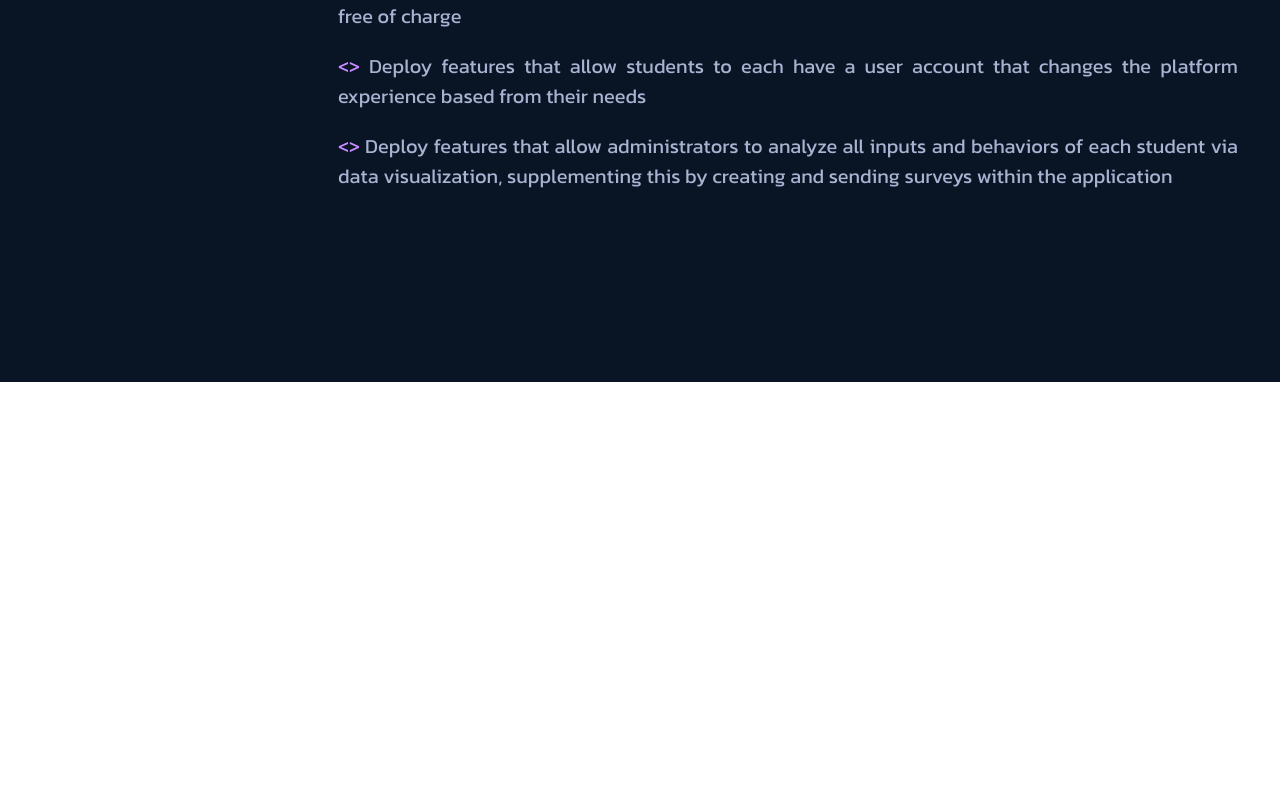
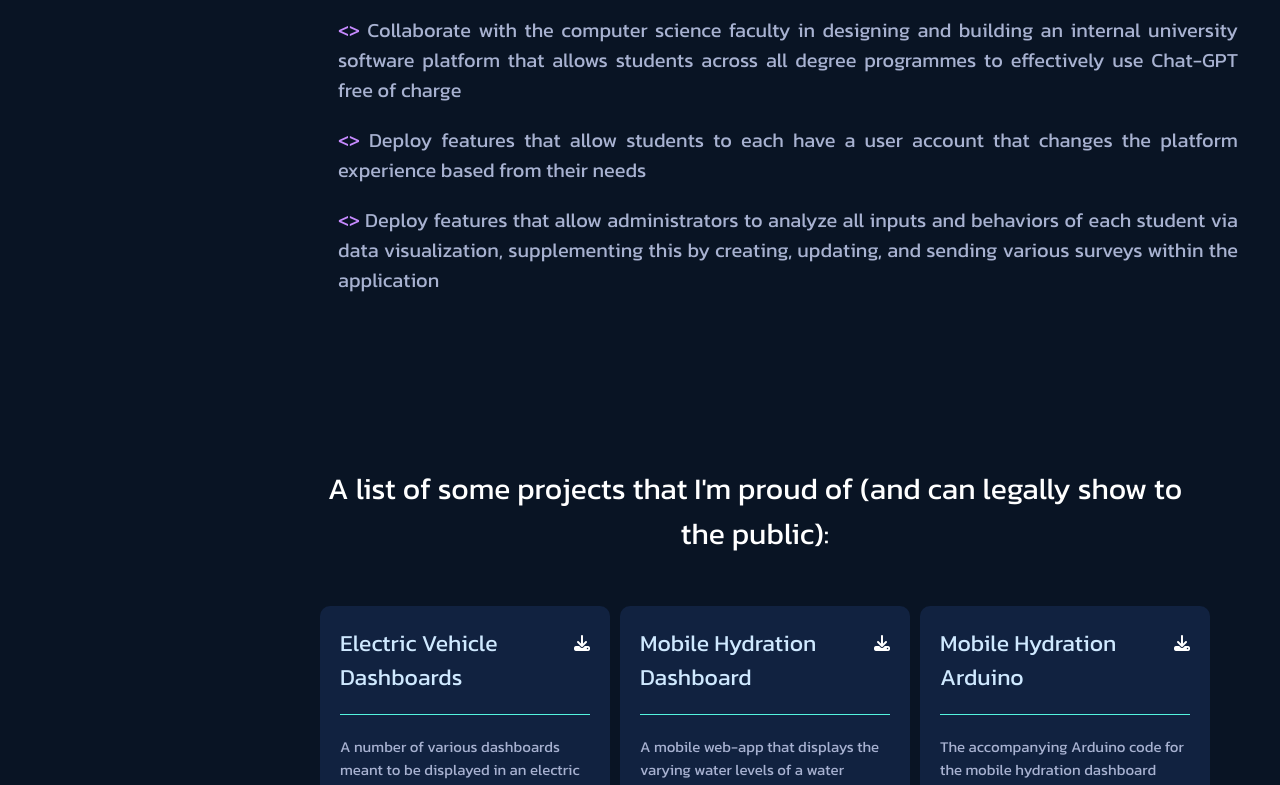
Before and after one commit to CaitlinChiang/Portfolio, a React (Create React App) app: page / in a window 1280 px wide. Shown: the part 1754-2539 px from the top of the page. Before the commit the page ends 2136 px from the top, so only its background shows below. Built offline with nearby package versions, Linux system fonts and the light colour scheme.

Commit message:
Save latest iteration

```diff
--- a/public/index.html
+++ b/public/index.html
@@ -9,6 +9,7 @@
       name="description"
       content="Web site created using create-react-app"
     />
+    <script src="https://kit.fontawesome.com/a076d05399.js" crossorigin="anonymous"></script>
     <link rel="apple-touch-icon" href="%PUBLIC_URL%/logo192.png" />
     <!--
       manifest.json provides metadata used when your web app is installed on a
--- a/src/App.js
+++ b/src/App.js
@@ -1,6 +1,7 @@
 import Home from './components/Home'
 import Skills from './components/Skills'
 import Experiences from './components/Experiences'
+import Projects from './components/Projects'
 import './App.css'
 import './styles/Global.css'
 
@@ -11,6 +12,7 @@ function App() {
         <Home />
         <Skills />
         <Experiences />
+        <Projects />
       </div>
     </div>
   )
--- a/src/components/Experiences.js
+++ b/src/components/Experiences.js
@@ -67,7 +67,7 @@ class Experiences extends Component {
         description: [
           'Collaborate with the computer science faculty in designing and building an internal university software platform that allows students across all degree programmes to effectively use Chat-GPT free of charge',
           'Deploy features that allow students to each have a user account that changes the platform experience based from their needs',
-          'Deploy features that allow administrators to analyze all inputs and behaviors of each student via data visualization, supplementing this by creating and sending surveys within the application'
+          'Deploy features that allow administrators to analyze all inputs and behaviors of each student via data visualization, supplementing this by creating, updating, and sending various surveys within the application'
         ]
       }
     ]
--- a/src/components/Projects.js
+++ b/src/components/Projects.js
@@ -0,0 +1,106 @@
+import React, { Component } from 'react'
+import FadeInSection from './FadeInSection'
+import '../styles/Projects.css'
+
+class Projects extends Component {
+  render() {
+    const projects = [
+      {
+        title: 'Electric Vehicle Dashboards',
+        about: 'A number of various dashboards meant to be displayed in an electric vehicle.',
+        link: 'https://github.com/CaitlinChiang/EV-Screens',
+        technologies: 'React.js'
+      },
+      {
+        title: 'Mobile Hydration Dashboard',
+        about: 'A mobile web-app that displays the varying water levels of a water container to the user.',
+        link: 'https://github.com/CaitlinChiang/Hydration-Dashboard',
+        technologies: 'React.js'
+      },
+      {
+        title: 'Mobile Hydration Arduino',
+        about: 'The accompanying Arduino code for the mobile hydration dashboard project.',
+        link: 'https://github.com/CaitlinChiang/Hydration-Arduino',
+        technologies: 'Arduino C++'
+      },
+      {
+        title: 'This Portfolio Site',
+        about: 'A site that showcases my personal portfolio.',
+        link: 'https://github.com/CaitlinChiang/Portfolio-Site',
+        technologies: 'React.js'
+      },
+      {
+        title: 'E-commerce System',
+        about: 'A fully built e-commerce template system, from the shopping experience to the management of stock.',
+        link: 'https://github.com/CaitlinChiang/Ecommerce-System',
+        technologies: 'MongoDB, Node.js + Express.js, React.js Hooks, Typescript, Apollo GraphQL, AWS'
+      },
+      {
+        title: 'Heart to Heart Project',
+        about: 'Heart to Heart is a project in which two users can visualize their heartbeats syncing via LED lights.',
+        link: 'https://github.com/CaitlinChiang/Portfolio-Site',
+        technologies: 'Arduino C++'
+      },
+      {
+        title: 'Instahelp',
+        about: 'A platform that allows organizations to match with those in need of help during natural disasters.',
+        link: 'https://github.com/CaitlinChiang/instahelp',
+        technologies: 'React.js'
+      },
+      {
+        title: 'Soren-Frontend',
+        about: 'A frontend e-commerce site for company Soren which focuses on selling clothing.',
+        link: 'https://github.com/CaitlinChiang/Soren-Frontend',
+        technologies: 'React.js',
+      },
+      {
+        title: 'Soren-Backend',
+        about: 'A backend system for e-commerce built based on SQL.',
+        link: 'https://github.com/CaitlinChiang/Soren-Backend',
+        technologies: 'SQL, Node.js + Express.js'
+      },
+      {
+        title: 'The Busy Bee',
+        about: 'A full e-commerce system for a business that focuses on selling body care products.',
+        link: 'https://github.com/CaitlinChiang/The-Busy-Bee',
+        technologies: 'React.js'
+      },
+      {
+        title: 'Pandemic Dashboard',
+        about: 'A dashboard that serves as a central place of information regarding the pandemic.',
+        link: 'https://github.com/CaitlinChiang/Battle-Covid-19-Website',
+        technologies: 'React.js'
+      }
+    ]
+
+    return (
+      <div id="projects">
+        <FadeInSection>
+          <div className="projects-intro">
+            <p>A list of some projects that I'm proud of (and can legally show to the public):</p>
+          </div>
+
+          <div className="project-gallery">
+            {projects?.map((project) => {
+              return (
+                <div className="project-box">
+                  <div className="icon-project">
+                    <a target="_blank" href={project?.link} rel="noreferrer">
+                      <i class="fas fa-download" />
+                    </a>
+                  </div>
+                  <div className="project-title">{project?.title}</div>
+                  <div className='project-divider' />
+                  <div className="project-about">{project?.about}</div>
+                  <p className="tech">{project?.technologies}</p>
+                </div>
+              )
+            })}
+          </div>
+        </FadeInSection>
+      </div>
+    )
+  }
+}
+
+export default Projects
--- a/src/styles/Home.css
+++ b/src/styles/Home.css
@@ -1,6 +1,5 @@
 #intro {
   text-align: center;
-  padding-top: 2%;
   padding-left: 5%;
   min-height: 100vh;
   font-family: "Kanit", sans-serif;
--- /dev/null
+++ b/src/styles/Projects.css
@@ -0,0 +1,65 @@
+#projects {
+  text-align: center;
+  padding-left: 25%;
+  padding-right: 2%;
+  padding-bottom: 5%;
+  min-height: 80vh;
+  font-family: "Kanit", sans-serif;
+}
+
+.projects-intro {
+  color: #fff;
+  font-size: 30px;
+  margin-top: -20px;
+  max-width: 870px;
+}
+
+.project-gallery {
+  display: grid;
+  grid-template-columns: 290px 290px 290px;
+  gap: 10px;
+  padding: 0;
+  margin: 50px 0 0 0;
+}
+
+.project-box {
+  min-height: 300px;
+  background-color: var(--light-navy);
+  border-radius: 10px;
+  padding: 20px;
+  text-align: left;
+  position: relative;
+}
+
+.icon-project {
+  position: absolute;
+  color: var(--slate);
+  right: 20px;
+  margin-top: 5px;
+}
+
+.project-title {
+  color: var(--slate);
+  font-size: 23px;
+}
+
+.project-divider {
+  width: 100%;
+  height: 1px;
+  margin-top: 20px;
+  background-color: var(--lightest-navy);
+}
+
+.project-about {
+  color: var(--light-slate);
+  font-size: 15px;
+  margin-top: 20px;
+}
+
+.tech {
+  color: var(--light-slate);
+  font-size: 15px;
+  position: absolute;
+  bottom: 0;
+  padding-right: 20px;
+}
```
Also changed, not shown: src/components/Projects/List.js (deleted), src/components/Projects/Showcase.js (deleted), src/components/Projects/index.js (deleted).
